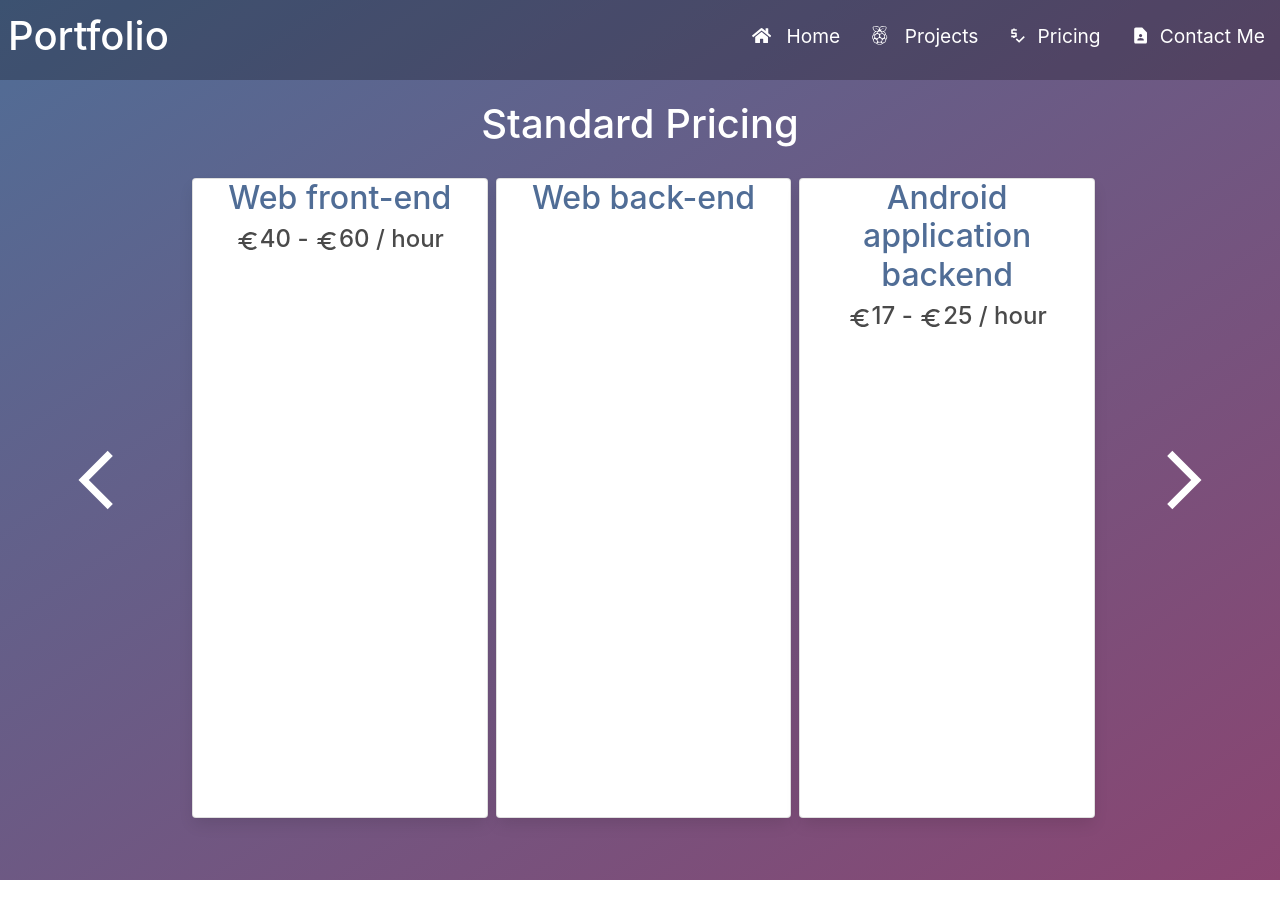
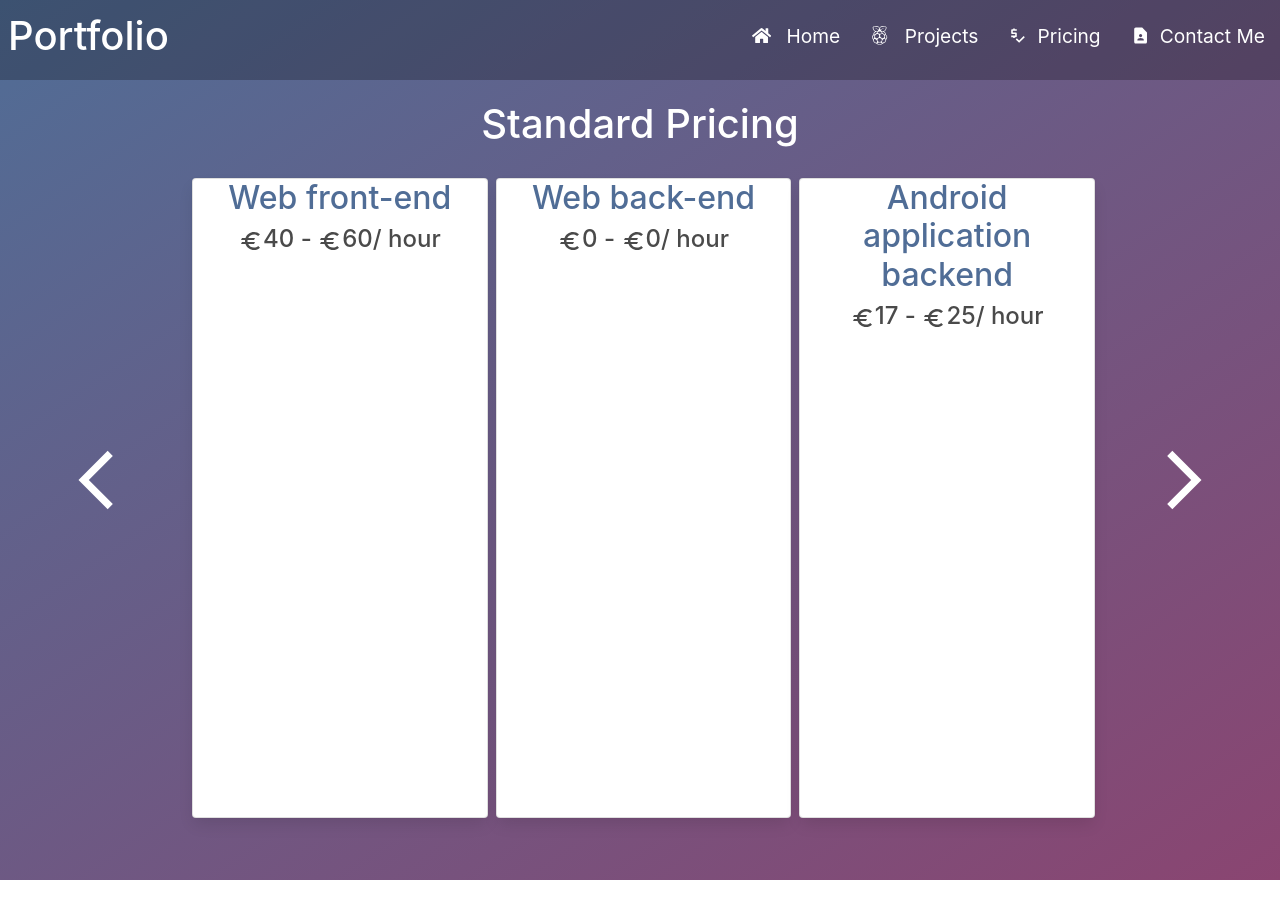
Before and after one commit to Theirry/Theirry.github.io, a React (Create React App) app: page /pricing in a window 1280 px wide. Shown: the top 918 px of the page. After the commit the page ends 880 px from the top, so only its background shows below. Built offline with nearby package versions, Linux system fonts and the light colour scheme.

Commit message:
BREAKING: pricing better

```diff
--- a/src/Pricing.css
+++ b/src/Pricing.css
@@ -44,17 +44,17 @@
     padding: 0;
 
 }
+#pricerange0{
+    grid-area: PR1;
+    height: 100%;
+}
 #pricerange1{
-    grid-area: PR1;
-    height: 80%;
+    grid-area: PR2;
+    height: 100%;
 }
 #pricerange2{
-    grid-area: PR2;
-    height: 80%;
-}
-#pricerange3{
     grid-area: PR3;
-    height: 80%;
+    height: 100%;
     background-color: white;
 }
 .ct{
--- a/src/Pricing.js
+++ b/src/Pricing.js
@@ -5,7 +5,20 @@ import  {Button, Card}  from 'react-bootstrap';
 import "./Pricing.css" //I am stupid
 
 // Freelance front-end dev: https://sanderlangendoen.nl/tarieven-freelance-frontend-ontwikkelaar/
-//
+//https://www.nationaleberoepengids.nl/android-developer#:~:text=Een%20Android%20Developer%20kan%20rekenen,van%20zijn%20leeftijd%20en%20ervaring.
+
+const cardArray = [["Web front-end", 40, 60], ["Web back-end", 0, 0], ["Android application backend", 17, 25]];
+
+function makeCards(){
+    return cardArray.map((el, i) =>
+        <li >
+            <Card className={"pricerange"} id={`pricerange${i}`}>
+                <Card.Title className={"class-title ct"}>{cardArray[i][0]}</Card.Title>
+                <h4>{<MdEuro/>}{cardArray[i][1]} - {<MdEuro/>}{cardArray[i][2]}/ hour</h4>
+            </Card>
+        </li>
+    )
+}
 
 export default function Pricing(){
     return(
@@ -18,28 +31,9 @@ export default function Pricing(){
                 <div className={"prices"}>
                     <h1 style={{margin: "0.5em 0 0.75em 0"}}>Standard Pricing</h1>
                     <p></p>
-                    <ul className={"grid-container3"}>
+                    <ul className={"grid-container3"} style={{height:"80%"}}>
 
-                        <li>
-                            <Card className={"pricerange"} id={"pricerange1"}>
-                                <Card.Title className={"class-title ct"}>Web front-end</Card.Title>
-                                <h4><MdEuro/>40 - <MdEuro/>60 / hour</h4>
-                            </Card>
-                        </li>
-
-                        <li>
-                            <Card className={"pricerange"} id={"pricerange2"}>
-                                <Card.Title className={"class-title ct"}>Web back-end</Card.Title>
-                                <h4></h4>
-                            </Card>
-                        </li>
-
-                        <li>
-                            <Card className={"pricerange"} id={"pricerange3"}>
-                                <Card.Title className={"class-title ct"}>Android application backend</Card.Title>
-                                <h4><MdEuro/>17 - <MdEuro/>25 / hour</h4>
-                            </Card>
-                        </li>
+                        {makeCards()}
 
                     </ul>
                 </div>
```
